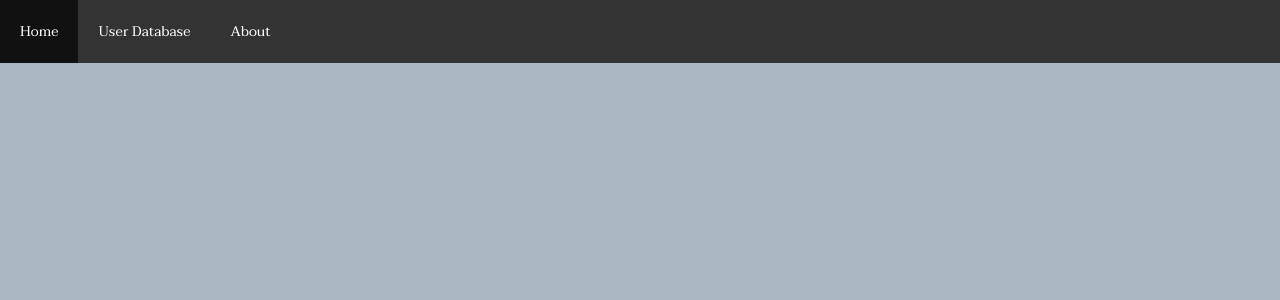
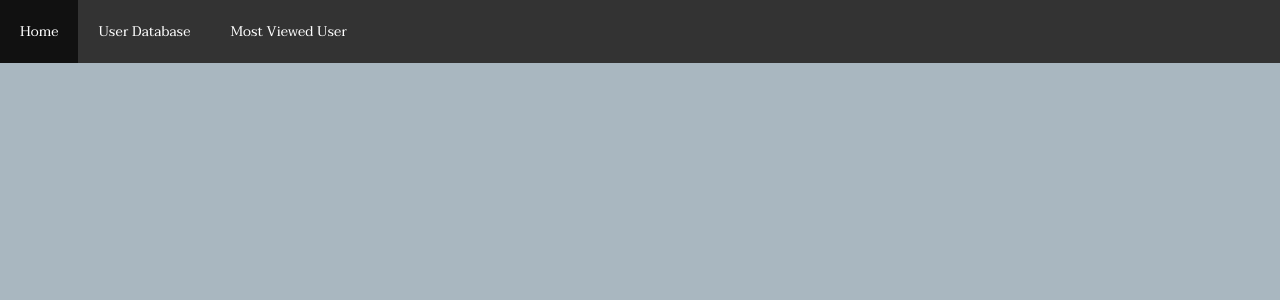
Before and after one commit to jwehring1/EatMyReview, a Django app: template GetMyReview/app/templates/site/menu.html in a window 1280 px wide. Shown: the top 300 px of the page. Run offline with Django 3.2, Linux system fonts and the light colour scheme; the template is opened without the code that fills it, so the values that code supplies are empty; some libraries are stand-ins or nearby versions.

Commit message:
Added Most Viewed User

```diff
--- a/GetMyReview/app/templates/site/menu.html
+++ b/GetMyReview/app/templates/site/menu.html
@@ -160,7 +160,7 @@ p {
 
 
 
-/*Button, will clean up*/
+/*Recommendation button*/
 .boton {
         width: 300px;
         height: 50px;
@@ -317,5 +317,5 @@ p {
 <ul id=menu>
   <li id=menuItem><a class="active" href="/app/">Home</a></li>
   <li id=menuItem><a href="/app/#bottom">User Database</a></li>
-  <li id=menuItem><a href="#about">About</a></li>
+  <li id=menuItem><a href="/app/user/YHWsLBS8jzZiPjKHMFOaAA/">Most Viewed User</a></li>
 </ul>
```
Lines whose indentation alone changed are shown as unchanged.
